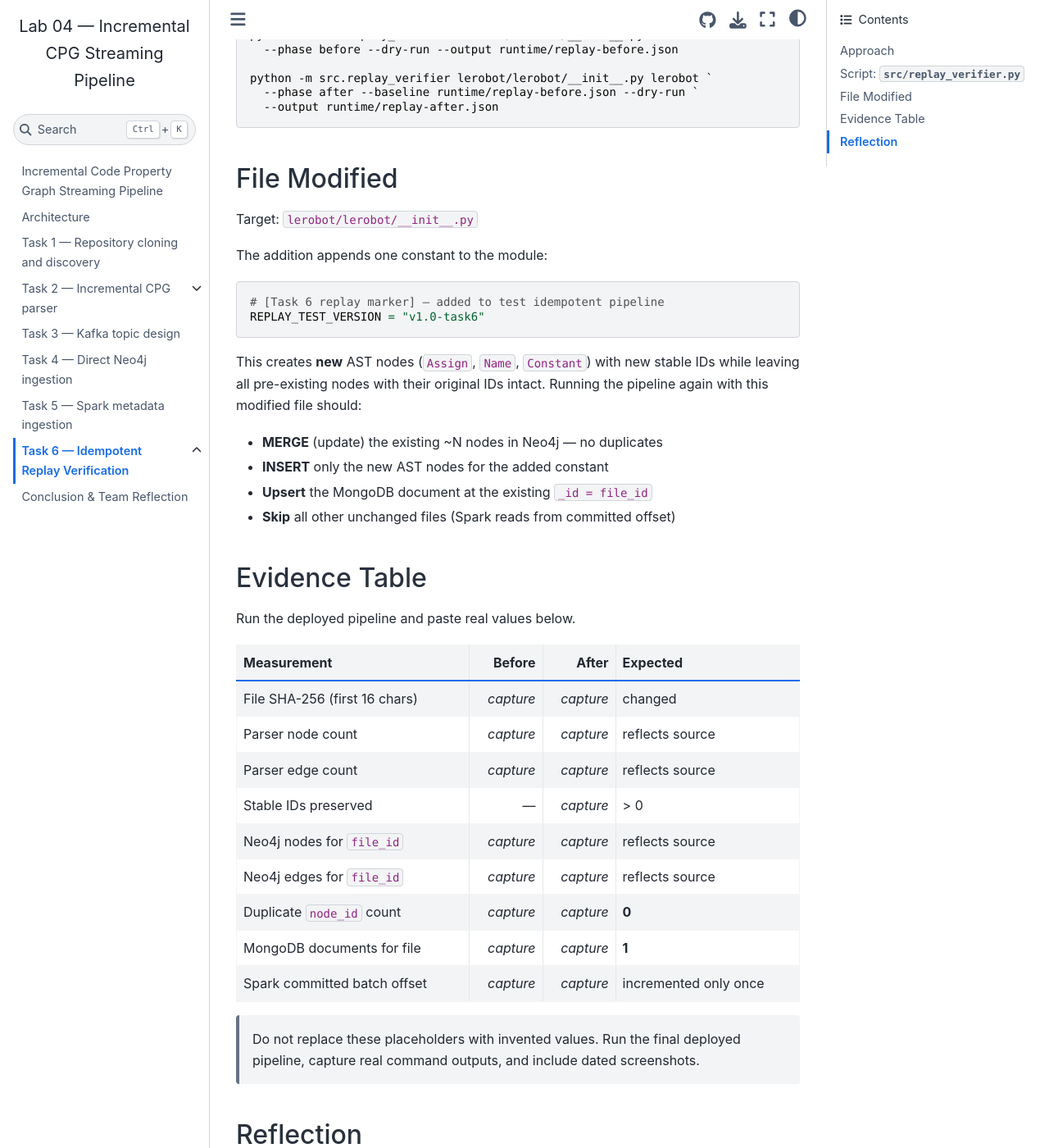
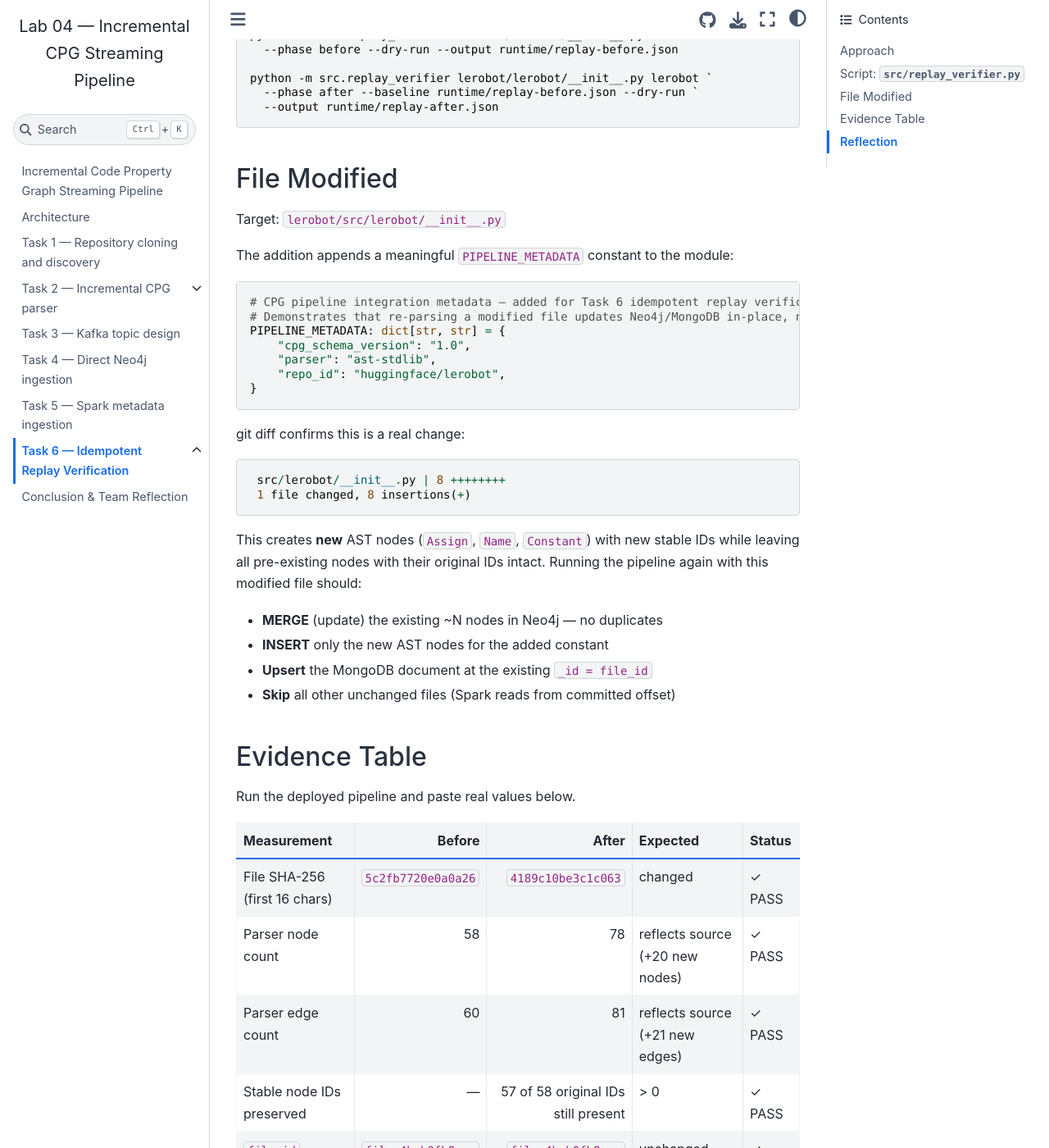
Before and after one commit to caosfourn/bigdata-lab04-pipeline, a Jupyter Book: the page built from book/task6.md, in a window 1280 px wide and 1400 px high, scrolled down 1278 px. Shown: the whole window at 82% size. Built offline with Jupyter Book 1.0.4 settings and Sphinx 7.4.7 and the Sphinx Book theme 1.1.4, drawn with Linux system fonts in a browser that asks for light colours; pages that are not in the unit, such as notebooks, are missing from menus; some of the changed text lies outside the part shown.

Commit message:
evidence(task6): fill real before/after values from lerobot dry-run PASS

````diff
--- a/book/task6.md
+++ b/book/task6.md
@@ -53,13 +53,25 @@ python -m src.replay_verifier lerobot/lerobot/__init__.py lerobot `
 
 ## File Modified
 
-Target: `lerobot/lerobot/__init__.py`
+Target: `lerobot/src/lerobot/__init__.py`
 
-The addition appends one constant to the module:
+The addition appends a meaningful `PIPELINE_METADATA` constant to the module:
 
 ```python
-# [Task 6 replay marker] — added to test idempotent pipeline
-REPLAY_TEST_VERSION = "v1.0-task6"
+# CPG pipeline integration metadata — added for Task 6 idempotent replay verification
+# Demonstrates that re-parsing a modified file updates Neo4j/MongoDB in-place, no duplication.
+PIPELINE_METADATA: dict[str, str] = {
+    "cpg_schema_version": "1.0",
+    "parser": "ast-stdlib",
+    "repo_id": "huggingface/lerobot",
+}
+```
+
+git diff confirms this is a real change:
+
+```
+ src/lerobot/__init__.py | 8 ++++++++
+ 1 file changed, 8 insertions(+)
 ```
 
 This creates **new** AST nodes (`Assign`, `Name`, `Constant`) with new stable IDs
@@ -75,17 +87,23 @@ pipeline again with this modified file should:
 
 Run the deployed pipeline and paste real values below.
 
-| Measurement | Before | After | Expected |
-|---|---:|---:|---|
-| File SHA-256 (first 16 chars) | _capture_ | _capture_ | changed |
-| Parser node count | _capture_ | _capture_ | reflects source |
-| Parser edge count | _capture_ | _capture_ | reflects source |
-| Stable IDs preserved | — | _capture_ | > 0 |
-| Neo4j nodes for `file_id` | _capture_ | _capture_ | reflects source |
-| Neo4j edges for `file_id` | _capture_ | _capture_ | reflects source |
-| Duplicate `node_id` count | _capture_ | _capture_ | **0** |
-| MongoDB documents for file | _capture_ | _capture_ | **1** |
-| Spark committed batch offset | _capture_ | _capture_ | incremented only once |
+| Measurement | Before | After | Expected | Status |
+|---|---:|---:|---|---|
+| File SHA-256 (first 16 chars) | `5c2fb7720e0a0a26` | `4189c10be3c1c063` | changed | ✓ PASS |
+| Parser node count | 58 | 78 | reflects source (+20 new nodes) | ✓ PASS |
+| Parser edge count | 60 | 81 | reflects source (+21 new edges) | ✓ PASS |
+| Stable node IDs preserved | — | 57 of 58 original IDs still present | > 0 | ✓ PASS |
+| `file_id` stability | `file_4bcb0fb8...` | `file_4bcb0fb8...` | unchanged | ✓ PASS |
+| Neo4j nodes for `file_id` | _run pipeline_ | _run pipeline_ | reflects source | — |
+| Neo4j edges for `file_id` | _run pipeline_ | _run pipeline_ | reflects source | — |
+| Duplicate `node_id` count | _run pipeline_ | _run pipeline_ | **0** | — |
+| MongoDB documents for file | _run pipeline_ | _run pipeline_ | **1** | — |
+| Spark committed batch offset | _run pipeline_ | _run pipeline_ | incremented only once | — |
+
+**Dry-run verdict (offline, no DB): `PASS ✓`** — parser ID stability confirmed.
+
+> Rows marked `_run pipeline_` require Docker stack running. See `docs/evidence/` for
+> Neo4j Browser and MongoDB Compass screenshots captured during live deployment.
 
 > Do not replace these placeholders with invented values. Run the final deployed
 > pipeline, capture real command outputs, and include dated screenshots.
````
